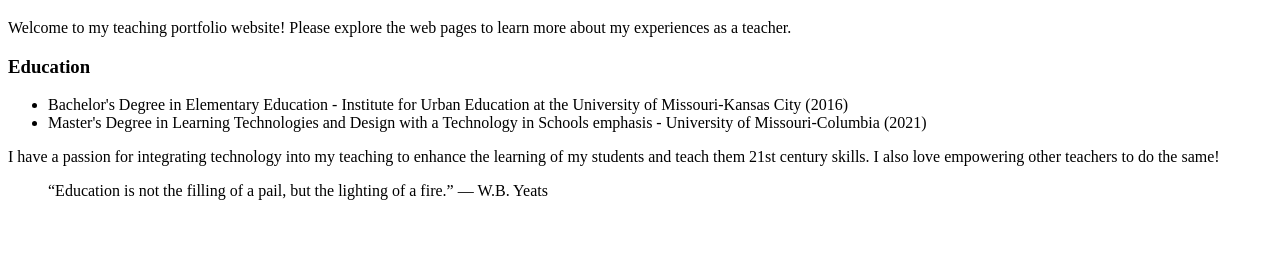
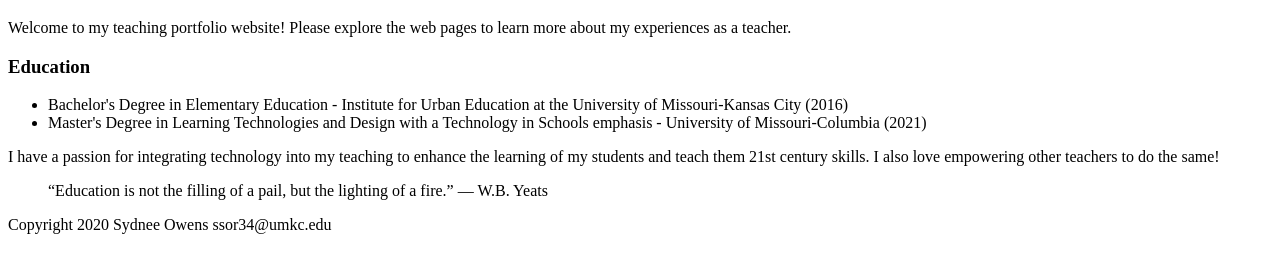
Before and after one commit to sydneeowens/sydneeowens.github.io, a plain HTML site: page islt_7310/index.html in a window 1280 px wide. Shown: the part 61-334 px from the top of the page. Drawn offline with Linux system fonts and the light colour scheme.

Commit message:
Add files via upload

```diff
--- a/islt_7310/index.html
+++ b/islt_7310/index.html
@@ -14,5 +14,6 @@
   </ul>
   <p>I have a passion for integrating technology into my teaching to enhance the learning of my students and teach them 21st century skills. I also love empowering other teachers to do the same!</p>
   <blockquote>“Education is not the filling of a pail, but the lighting of a fire.” ― W.B. Yeats</blockquote>
+<footer>Copyright 2020 Sydnee Owens ssor34@umkc.edu</footer>
 </body>
 </html>
```
